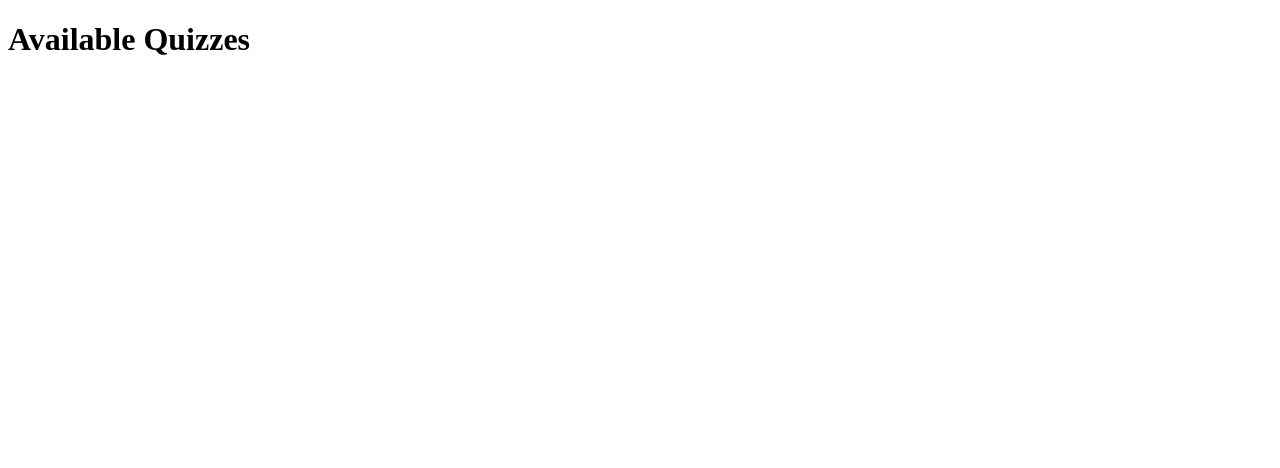
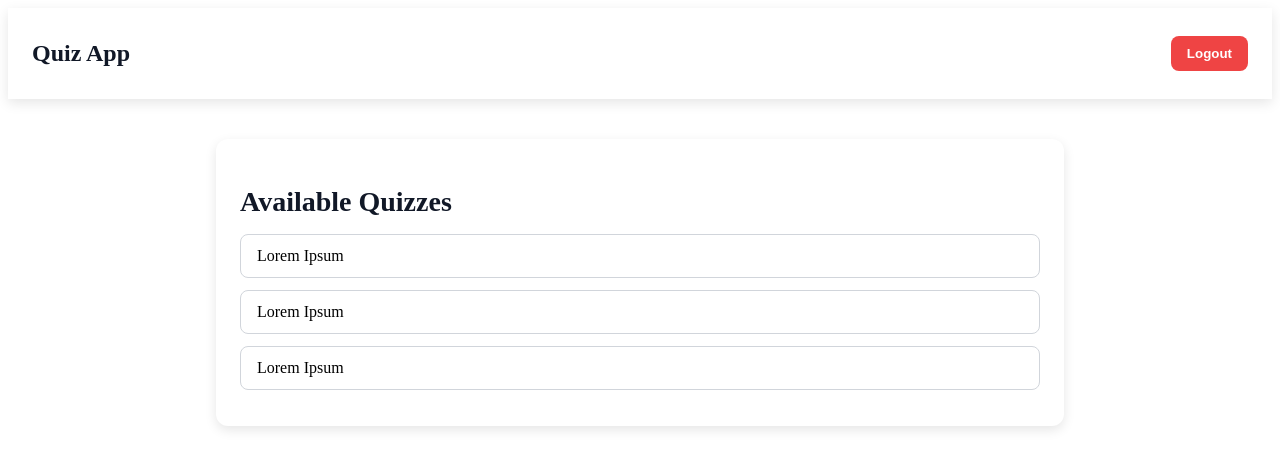
Before and after one commit to Kevinferl98/quiz-app, a React (Vite) app in the folder frontend/: page /quizzes in a window 1280 px wide. Shown: the top 468 px of the page. Built offline with nearby package versions, Linux system fonts and the light colour scheme.

Commit message:
- Added logout button in QuizListPage - Setup routing

```diff
--- a/frontend/src/pages/HomePage.jsx
+++ b/frontend/src/pages/HomePage.jsx
@@ -1,20 +1,35 @@
 import "./HomePage.css";
+import {useState} from "react";
+import {useNavigate} from "react-router-dom";
 
 export default function HomePage() {
+  const [username, setUsername] = useState("");
+  const [password, setPassword] = useState("");
+  const navigate = useNavigate();
+
+  const handleSubmit = (e) => {
+    e.preventDefault();
+    navigate("/quizzes");
+  }
+
   return (
     <div className="container">
       <div className="card">
         <h1 className="title">Login</h1>
-        <form className="form">
+        <form className="form" onSubmit={handleSubmit}>
           <input
-            type="username"
+            type="text"
             placeholder="Username"
             className="input"
+            value={username}
+            onChange={(e) => setUsername(e.target.value)}
           />
           <input
             type="password"
             placeholder="Password"
             className="input"
+            value={password}
+            onChange={(e) => setPassword(e.target.value)}
           />
           <button type="submit" className="button">
             Login
--- /dev/null
+++ b/frontend/src/pages/QuizListPage.css
@@ -0,0 +1,64 @@
+.topbar {
+  display: flex;
+  justify-content: space-between;
+  align-items: center;
+  background-color: white;
+  padding: 16px 24px;
+  box-shadow: 0 4px 12px rgba(0, 0, 0, 0.1);
+}
+
+.topbar-title {
+  font-size: 1.5rem;
+  font-weight: 700;
+  color: #111827;
+}
+
+.logout-button {
+  padding: 10px 16px;
+  background-color: #ef4444;
+  color: white;
+  font-weight: 600;
+  border: none;
+  border-radius: 8px;
+  cursor: pointer;
+  transition: background-color 0.2s ease;
+}
+
+.logout-button:hover {
+  background-color: #dc2626;
+}
+
+.page-content {
+  max-width: 800px;
+  margin: 40px auto;
+  background: white;
+  padding: 24px;
+  border-radius: 12px;
+  box-shadow: 0 4px 12px rgba(0, 0, 0, 0.1);
+}
+
+.page-title {
+  font-size: 1.75rem;
+  font-weight: 700;
+  color: #111827;
+  margin-bottom: 16px;
+}
+
+.quiz-list {
+  list-style: none;
+  padding: 0;
+  margin: 0;
+}
+
+.quiz-item {
+  padding: 12px 16px;
+  border: 1px solid #d1d5db;
+  border-radius: 8px;
+  margin-bottom: 12px;
+  transition: background-color 0.2s ease;
+  cursor: pointer;
+}
+
+.quiz-item:hover {
+  background-color: #f3f4f6;
+}
--- a/frontend/src/pages/QuizListPage.jsx
+++ b/frontend/src/pages/QuizListPage.jsx
@@ -1,7 +1,38 @@
+import "./QuizListPage.css";
+import {useNavigate} from "react-router-dom";
+
 export default function QuizListPage() {
+  const navigate = useNavigate();
+
+  const handleLogout = () => {
+    navigate("/");
+  };
+
+  const quizzes = [
+    { id: 1, title: "Lorem Ipsum" },
+    { id: 2, title: "Lorem Ipsum" },
+    { id: 3, title: "Lorem Ipsum" },
+  ];
+
   return (
-    <div className="p-8">
-      <h1 className="text-2xl font-bold mb-4">Available Quizzes</h1>
+    <div>
+      <div className="topbar">
+        <h1 className="topbar-title">Quiz App</h1>
+        <button onClick={handleLogout} className="logout-button">
+          Logout
+        </button>
+      </div>
+
+      <div className="page-content">
+        <h2 className="page-title">Available Quizzes</h2>
+        <ul className="quiz-list">
+          {quizzes.map((quiz) => (
+            <li key={quiz.id} className="quiz-item">
+              {quiz.title}
+            </li>
+          ))}
+        </ul>
+      </div>
     </div>
   );
 }
```
